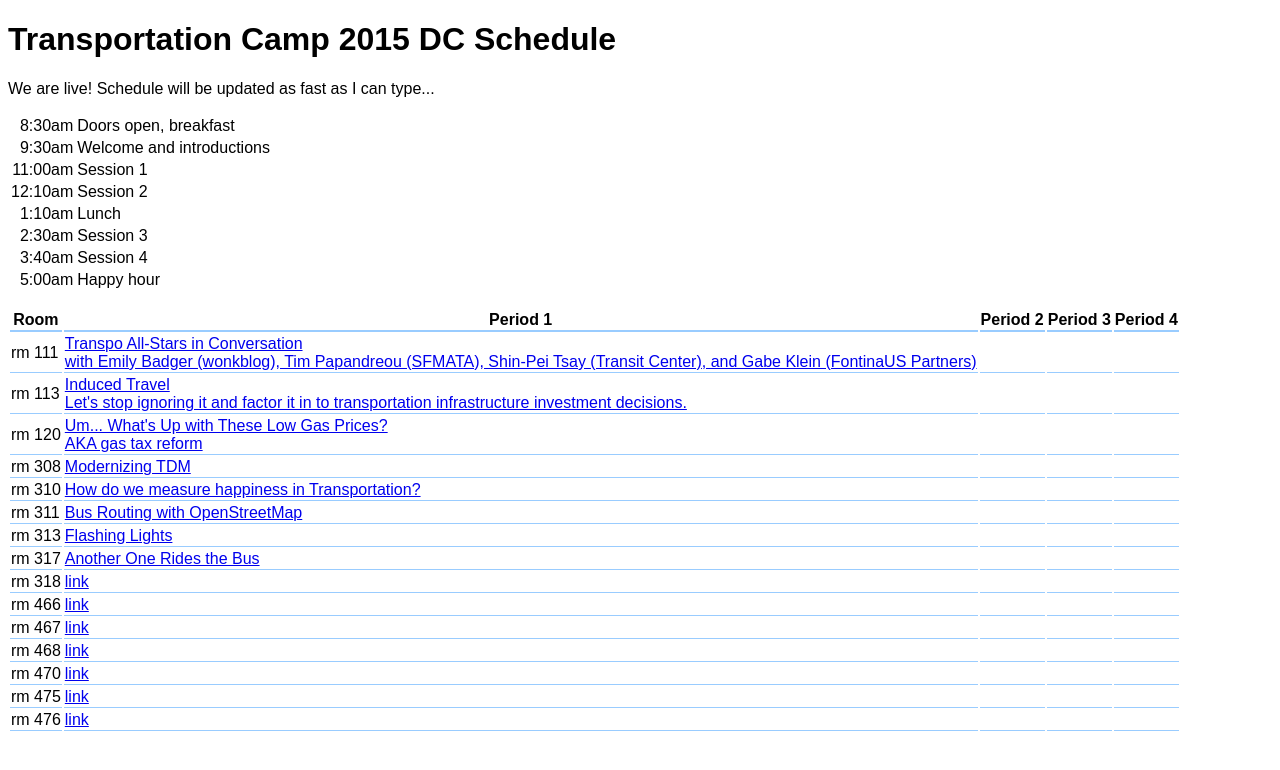
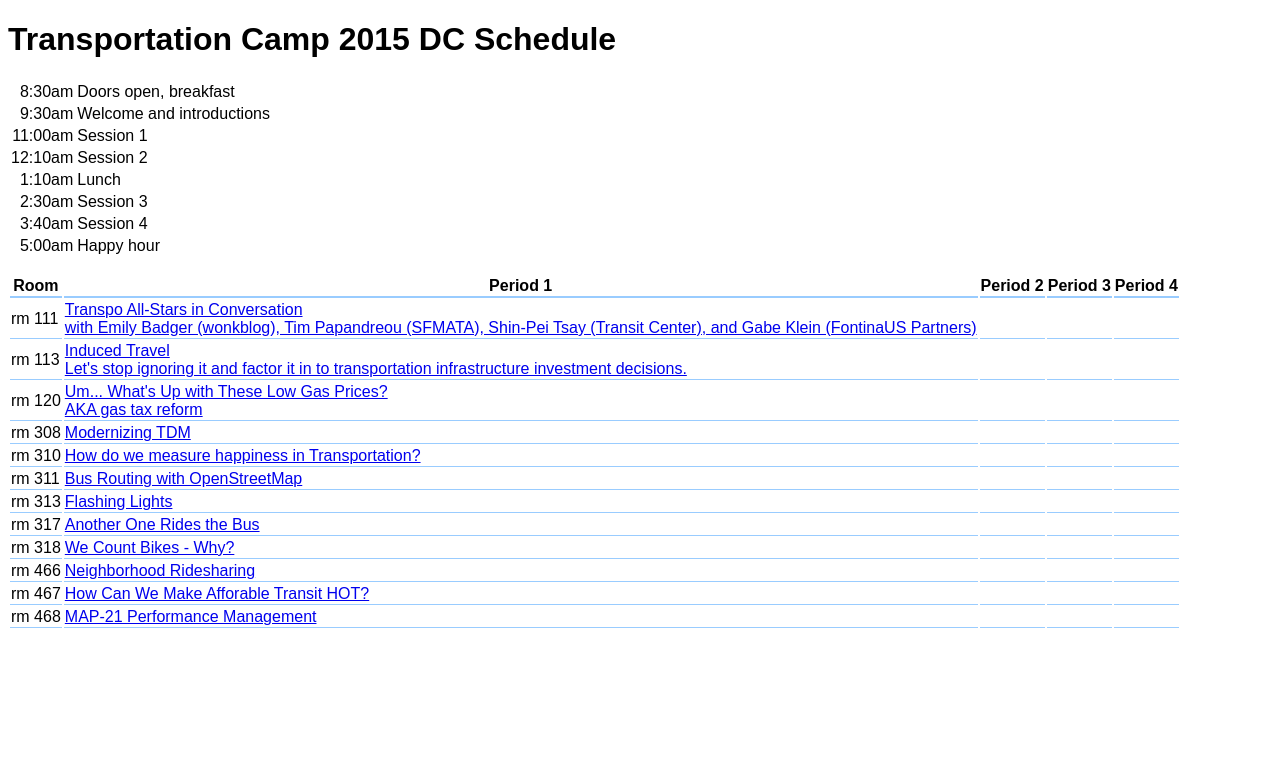
Before and after one commit to transpocamp/transportationcamp.org, a Jekyll site: the page events/dc-2015/schedule.html, which Jekyll copies as it is, in a window 1280 px wide. Shown: the top 770 px of the page. Built offline with Jekyll 4.4.1, drawn with Linux system fonts in a browser that asks for light colours; Markdown is read by kramdown in place of the engine named in the settings.

Commit message:
Update schedule.html

```diff
--- a/events/dc-2015/schedule.html
+++ b/events/dc-2015/schedule.html
@@ -20,7 +20,6 @@
 <body>
 <h1>Transportation Camp 2015 DC Schedule</h1>
 <p>
-We are live! Schedule will be updated as fast as I can type...
 <table>
 <tr><td align=right >8:30am</td><td>Doors open, breakfast</td></tr>
 <tr><td align=right >9:30am</td><td>Welcome and introductions</td></tr>
@@ -48,13 +47,10 @@
 <tr><td>rm 311</td><td><a href="https://tcamp2015dc.hackpad.com/qqNthGdi9wY">Bus Routing with OpenStreetMap</a></td><td></td><td></td><td></td></tr>
 <tr><td>rm 313</td><td><a href="https://tcamp2015dc.hackpad.com/HoLUI3CbERc">Flashing Lights</a></td><td></td><td></td><td></td></tr>
 <tr><td>rm 317</td><td><a href="https://tcamp2015dc.hackpad.com/BNawsvjvTEb">Another One Rides the Bus</a></td><td></td><td></td><td></td></tr>
-<tr><td>rm 318</td><td><a href="https://tcamp2015dc.hackpad.com/kJex9gLyqmA">link</a></td><td></td><td></td><td></td></tr>
-<tr><td>rm 466</td><td><a href="https://tcamp2015dc.hackpad.com/skSyFLDy6Yi">link</a></td><td></td><td></td><td></td></tr>
-<tr><td>rm 467</td><td><a href="https://tcamp2015dc.hackpad.com/0iqvFJcyLtD">link</a></td><td></td><td></td><td></td></tr>
-<tr><td>rm 468</td><td><a href="https://tcamp2015dc.hackpad.com/f0qIpUVpMrG">link</a></td><td></td><td></td><td></td></tr>
-<tr><td>rm 470</td><td><a href="https://tcamp2015dc.hackpad.com/O94xsioIfzx">link</a></td><td></td><td></td><td></td></tr>
-<tr><td>rm 475</td><td><a href="https://tcamp2015dc.hackpad.com/k2jEL7lU8Er">link</a></td><td></td><td></td><td></td></tr>
-<tr><td>rm 476</td><td><a href="https://tcamp2015dc.hackpad.com/Sjscgbd3z9E">link</a></td><td></td><td></td><td></td></tr>
+<tr><td>rm 318</td><td><a href="https://tcamp2015dc.hackpad.com/kJex9gLyqmA">We Count Bikes - Why?</a></td><td></td><td></td><td></td></tr>
+<tr><td>rm 466</td><td><a href="https://tcamp2015dc.hackpad.com/skSyFLDy6Yi">Neighborhood Ridesharing</a></td><td></td><td></td><td></td></tr>
+<tr><td>rm 467</td><td><a href="https://tcamp2015dc.hackpad.com/0iqvFJcyLtD">How Can We Make Afforable Transit HOT?</a></td><td></td><td></td><td></td></tr>
+<tr><td>rm 468</td><td><a href="https://tcamp2015dc.hackpad.com/f0qIpUVpMrG">MAP-21 Performance Management</a></td><td></td><td></td><td></td></tr>
 </table>
 </body>
 </html>
```
